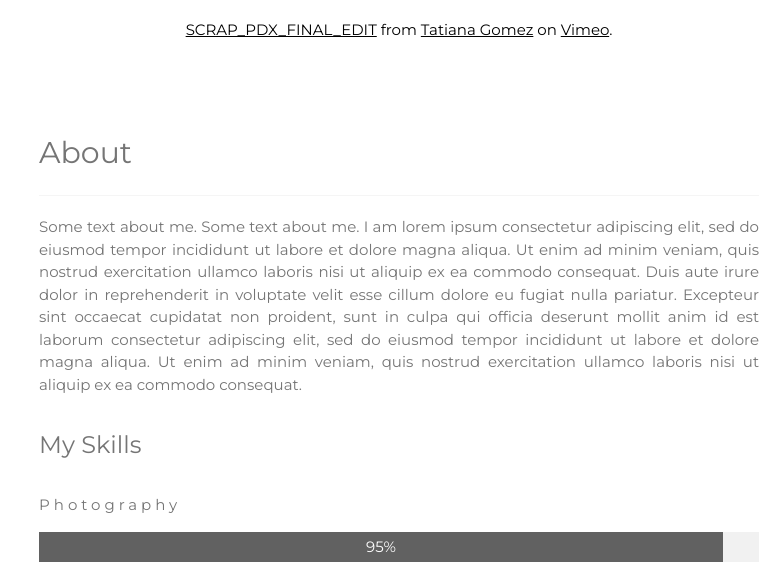
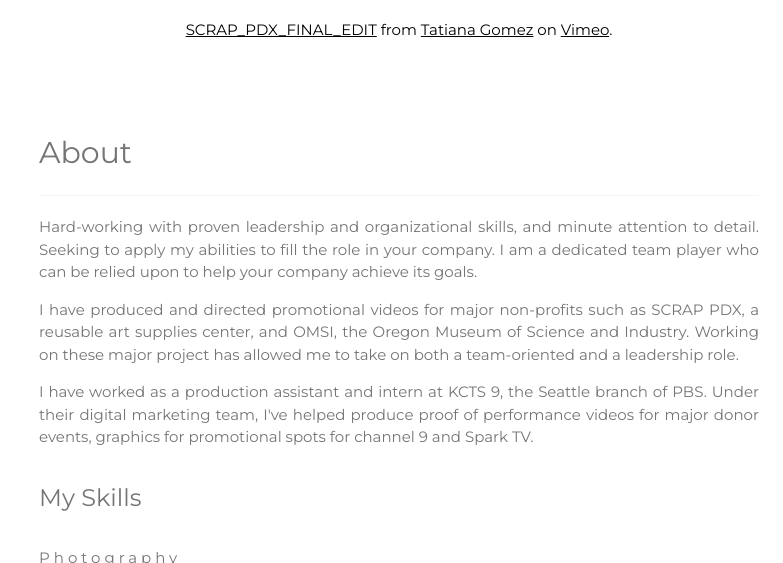
Before and after one commit to beigid/tatianagomez.github.io, a plain HTML site: page index.html in a window 1280 px wide. Shown: the part 2237-2800 px from the top of the page, without its empty margins (497-1280 px from the left). Drawn offline with nearby package versions, Linux system fonts and the light colour scheme.

Commit message:
Added resume and download option

```diff
--- a/index.html
+++ b/index.html
@@ -58,9 +58,11 @@ body, h1,h2,h3,h4,h5,h6 {font-family: "Montserrat", sans-serif}
     <p>Video Editor. Photographer. Design.</p>
     <img src="https://static1.squarespace.com/static/55396962e4b053ce148cb1e1/t/57210fcab6aa60cca01f49fb/1461784525042/rolleiflex-brooklyn-film-camera.jpg?format=1500w" class="tg-image tg-hide-large tg-hide-small tg-round" style="display:block;width:60%;margin:auto;">
     <img src="https://static1.squarespace.com/static/55396962e4b053ce148cb1e1/t/57210fcab6aa60cca01f49fb/1461784525042/rolleiflex-brooklyn-film-camera.jpg?format=1500w" class="tg-image tg-hide-large tg-hide-medium tg-round" width="1000" height="1333">
+    <a href="Gomez.Tatiana.Resume.pdf" target="_blank" title="Tatiana Gomez ">
     <button class="tg-button tg-light-grey tg-padding-large tg-margin-top">
       <i class="fa fa-download"></i> Download Resume
     </button>
+    </a>
   </header>
 
   <!-- Portfolio Section -->
@@ -91,9 +93,10 @@ body, h1,h2,h3,h4,h5,h6 {font-family: "Montserrat", sans-serif}
   <div class="tg-content tg-justify tg-text-grey tg-padding-32" id="about">
     <h2>About</h2>
     <hr class="tg-opacity">
-    <p>Some text about me. Some text about me. I am lorem ipsum consectetur adipiscing elit, sed do eiusmod tempor incididunt ut labore et dolore magna aliqua. Ut enim ad minim veniam, quis nostrud exercitation ullamco laboris nisi ut aliquip ex ea commodo
-      consequat. Duis aute irure dolor in reprehenderit in voluptate velit esse cillum dolore eu fugiat nulla pariatur. Excepteur sint occaecat cupidatat non proident, sunt in culpa qui officia deserunt mollit anim id est laborum consectetur adipiscing
-      elit, sed do eiusmod tempor incididunt ut labore et dolore magna aliqua. Ut enim ad minim veniam, quis nostrud exercitation ullamco laboris nisi ut aliquip ex ea commodo consequat.
+    <p>Hard-working with proven leadership and organizational skills, and minute attention to detail. Seeking to apply my abilities to fill the role in your company. I am a dedicated team player who can be relied upon to help your company achieve its goals.</p>
+      <p>I have produced and directed promotional videos for major non-profits such as SCRAP PDX, a reusable art supplies center, and OMSI, the Oregon Museum of Science and Industry. Working on these major project has allowed me to take on both a team-oriented and a leadership role.</p>
+
+<p>I have worked as a production assistant and intern at KCTS 9, the Seattle branch of PBS. Under their digital marketing team, I've helped produce proof of performance videos for major donor events, graphics for promotional spots for channel 9 and Spark TV.
     </p>
     <h3 class="tg-padding-16">My Skills</h3>
     <p class="tg-wide">Photography</p>
@@ -128,8 +131,10 @@ body, h1,h2,h3,h4,h5,h6 {font-family: "Montserrat", sans-serif}
       </div>
     </div>
 
+        <a href="Gomez.Tatiana.Resume.pdf" target="_blank" title="Tatiana Gomez Resume">
     <button class="tg-button tg-light-grey tg-padding-large tg-section">
       <i class="fa fa-download"></i> Download Resume
+      </a>
     </button>
 
 
```
Also changed, not shown: 1 other file.
